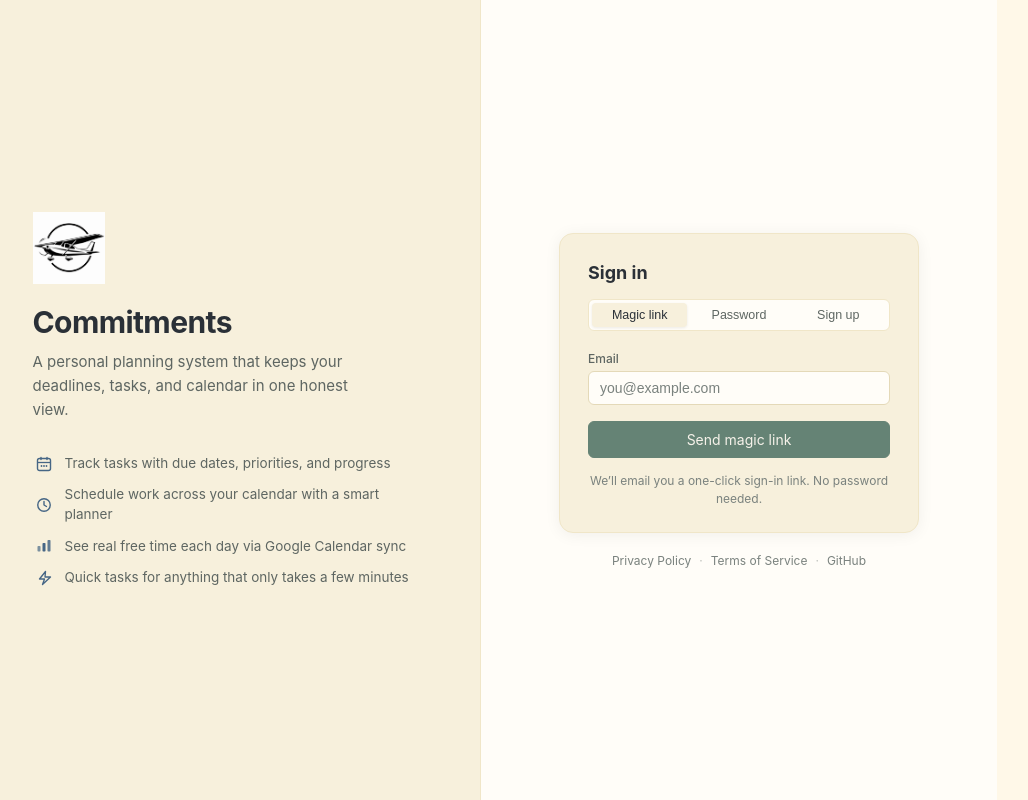
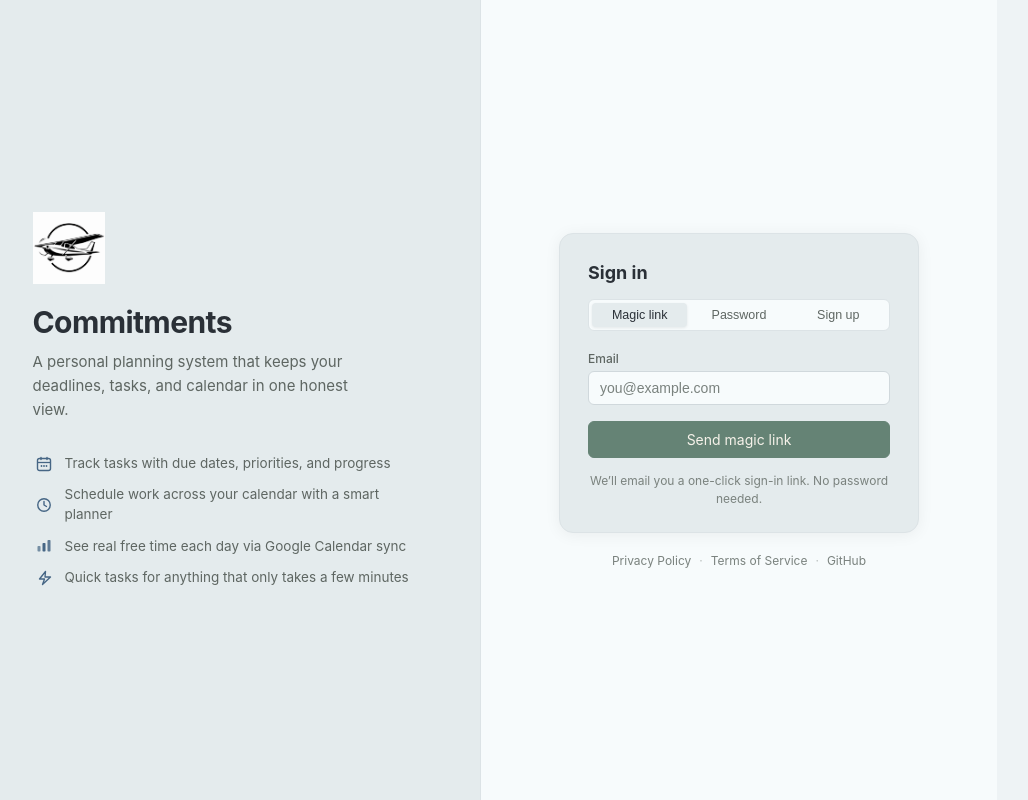
Before and after one commit to jbrownsberger/Commitments, a React (Vite) app: page / in a window 1280 px wide. Shown: the whole page, without its empty margins (159-1187 px from the left). Built offline with nearby package versions, Linux system fonts and the light colour scheme; no server answers.

Commit message:
theme: pale sea-blue paper

```diff
--- a/index.html
+++ b/index.html
@@ -4,7 +4,7 @@
     <meta charset="UTF-8" />
     <meta name="viewport" content="width=device-width, initial-scale=1.0" />
     <title>Commitments</title>
-    <meta name="theme-color" content="#FFF8E8" />
+    <meta name="theme-color" content="#EEF3F5" />
     <meta name="theme-color" media="(prefers-color-scheme: dark)" content="#2A3334" />
     <meta name="description" content="A personal planning system for deadlines, tasks, and calendar." />
     <meta name="apple-mobile-web-app-capable" content="yes" />
--- a/src/index.css
+++ b/src/index.css
@@ -1,7 +1,6 @@
 :root {
   --font-sans: -apple-system, BlinkMacSystemFont, 'Segoe UI', Roboto, Helvetica, Arial, sans-serif;
 
-  /* Collected Quartet on Sunny cream paper */
   --color-accent:             #658375;
   --color-accent-hover:       #4F6B5E;
   --color-accent-soft:        #C5D0D2;
@@ -17,17 +16,17 @@
   --color-text-success:       #3F5C50;
   --color-text-warning:       #8A6A20;
   --color-text-info:          #3A5874;
-  --color-bg-page:            #FFF8E8;
-  --color-bg-primary:         #FFFDF8;
-  --color-bg-secondary:       #F7F0DC;
-  --color-bg-tertiary:        #E4D9B8;
+  --color-bg-page:            #EEF3F5;
+  --color-bg-primary:         #F7FBFC;
+  --color-bg-secondary:       #E4EBED;
+  --color-bg-tertiary:        #D0D8DC;
   --color-bg-danger:          #F6E4E2;
   --color-bg-success:         #E3EBE6;
-  --color-bg-warning:         #FFF3CC;
-  --color-bg-info:            #E8EEEF;
-  --color-border-primary:     #E4D9B8;
-  --color-border-secondary:   #E4D9B8;
-  --color-border-tertiary:    #F0E6C8;
+  --color-bg-warning:         #FFF8E8;
+  --color-bg-info:            #D4DCDC;
+  --color-border-primary:     #D0D8DC;
+  --color-border-secondary:   #D0D8DC;
+  --color-border-tertiary:    #DCE3E6;
   --color-border-danger:      #D4A09C;
   --color-border-success:     #A3B8A8;
   --color-border-info:        #82979B;
--- a/src/styles/harbor-lamp.css
+++ b/src/styles/harbor-lamp.css
@@ -16,17 +16,17 @@ html:root {
   --color-text-success:       #3F5C50;
   --color-text-warning:       #8A6A20;
   --color-text-info:          #3A5874;
-  --color-bg-page:            #FFF8E8;
-  --color-bg-primary:         #FFFDF8;
-  --color-bg-secondary:       #F7F0DC;
-  --color-bg-tertiary:        #E4D9B8;
+  --color-bg-page:            #EEF3F5;
+  --color-bg-primary:         #F7FBFC;
+  --color-bg-secondary:       #E4EBED;
+  --color-bg-tertiary:        #D0D8DC;
   --color-bg-danger:          #F6E4E2;
   --color-bg-success:         #E3EBE6;
-  --color-bg-warning:         #FFF3CC;
-  --color-bg-info:            #E8EEEF;
-  --color-border-primary:     #E4D9B8;
-  --color-border-secondary:   #E4D9B8;
-  --color-border-tertiary:    #F0E6C8;
+  --color-bg-warning:         #FFF8E8;
+  --color-bg-info:            #D4DCDC;
+  --color-border-primary:     #D0D8DC;
+  --color-border-secondary:   #D0D8DC;
+  --color-border-tertiary:    #DCE3E6;
   --color-border-danger:      #D4A09C;
   --color-border-success:     #A3B8A8;
   --color-border-info:        #82979B;
```
Also changed, not shown: public/manifest.webmanifest.
